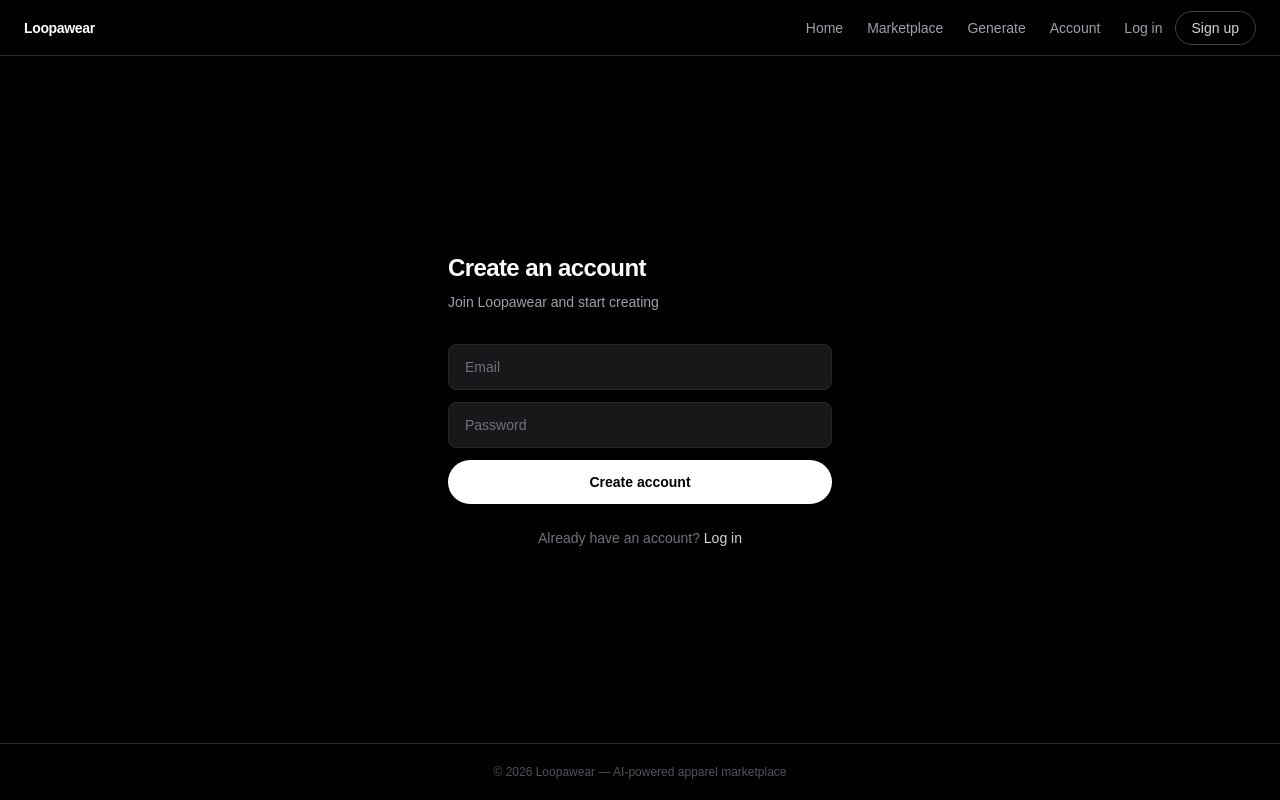
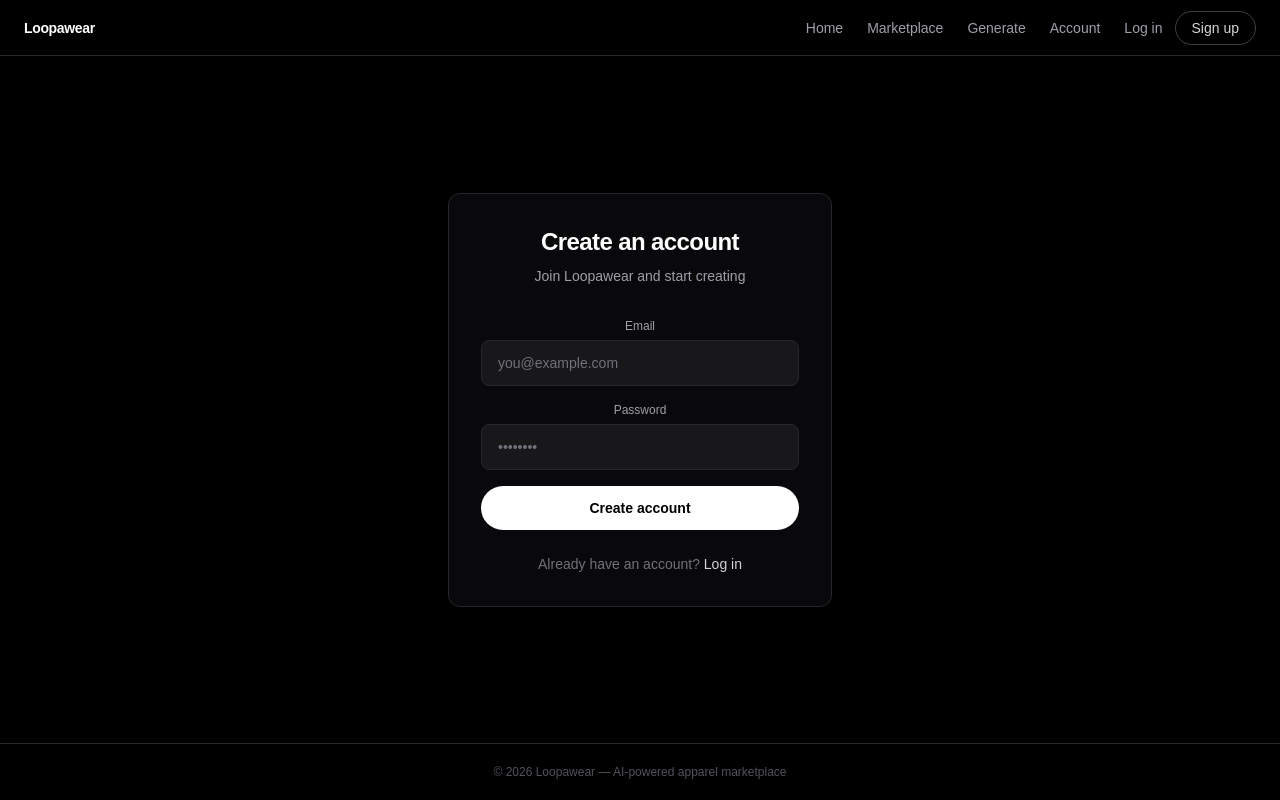
Before and after one commit to weversmat-loopa/Loopawear3, a Next.js app: page /signup in a window 1280 px wide. Built offline with nearby package versions, Linux system fonts and the light colour scheme.

Commit message:
refactor: improve auth page foundation with AuthCard and labeled inputs

```diff
--- a/src/app/login/page.tsx
+++ b/src/app/login/page.tsx
@@ -1,4 +1,5 @@
 import Link from "next/link";
+import AuthCard from "@/components/layout/AuthCard";
 import Button from "@/components/ui/Button";
 import Input from "@/components/ui/Input";
 import PageShell from "@/components/layout/PageShell";
@@ -6,16 +7,16 @@ import PageShell from "@/components/layout/PageShell";
 export default function LoginPage() {
   return (
     <PageShell>
-      <div className="w-full max-w-sm text-left">
-        <h1 className="text-2xl font-bold tracking-tight text-white">
-          Log in
-        </h1>
-        <p className="mt-2 text-sm text-zinc-400">
-          Welcome back to Loopawear
-        </p>
-        <div className="mt-8 flex flex-col gap-3">
-          <Input type="email" placeholder="Email" />
-          <Input type="password" placeholder="Password" />
+      <AuthCard title="Log in" description="Welcome back to Loopawear">
+        <div className="mt-8 flex flex-col gap-4">
+          <div className="flex flex-col gap-1.5">
+            <label htmlFor="email" className="text-xs font-medium text-zinc-400">Email</label>
+            <Input id="email" type="email" name="email" autoComplete="email" placeholder="you@example.com" />
+          </div>
+          <div className="flex flex-col gap-1.5">
+            <label htmlFor="password" className="text-xs font-medium text-zinc-400">Password</label>
+            <Input id="password" type="password" name="password" autoComplete="current-password" placeholder="••••••••" />
+          </div>
           <Button type="submit" fullWidth>Log in</Button>
         </div>
         <p className="mt-6 text-center text-sm text-zinc-500">
@@ -27,7 +28,7 @@ export default function LoginPage() {
             Sign up
           </Link>
         </p>
-      </div>
+      </AuthCard>
     </PageShell>
   );
 }
--- a/src/app/signup/page.tsx
+++ b/src/app/signup/page.tsx
@@ -1,4 +1,5 @@
 import Link from "next/link";
+import AuthCard from "@/components/layout/AuthCard";
 import Button from "@/components/ui/Button";
 import Input from "@/components/ui/Input";
 import PageShell from "@/components/layout/PageShell";
@@ -6,16 +7,19 @@ import PageShell from "@/components/layout/PageShell";
 export default function SignupPage() {
   return (
     <PageShell>
-      <div className="w-full max-w-sm text-left">
-        <h1 className="text-2xl font-bold tracking-tight text-white">
-          Create an account
-        </h1>
-        <p className="mt-2 text-sm text-zinc-400">
-          Join Loopawear and start creating
-        </p>
-        <div className="mt-8 flex flex-col gap-3">
-          <Input type="email" placeholder="Email" />
-          <Input type="password" placeholder="Password" />
+      <AuthCard
+        title="Create an account"
+        description="Join Loopawear and start creating"
+      >
+        <div className="mt-8 flex flex-col gap-4">
+          <div className="flex flex-col gap-1.5">
+            <label htmlFor="email" className="text-xs font-medium text-zinc-400">Email</label>
+            <Input id="email" type="email" name="email" autoComplete="email" placeholder="you@example.com" />
+          </div>
+          <div className="flex flex-col gap-1.5">
+            <label htmlFor="password" className="text-xs font-medium text-zinc-400">Password</label>
+            <Input id="password" type="password" name="password" autoComplete="new-password" placeholder="••••••••" />
+          </div>
           <Button type="submit" fullWidth>Create account</Button>
         </div>
         <p className="mt-6 text-center text-sm text-zinc-500">
@@ -27,7 +31,7 @@ export default function SignupPage() {
             Log in
           </Link>
         </p>
-      </div>
+      </AuthCard>
     </PageShell>
   );
 }
--- /dev/null
+++ b/src/components/layout/AuthCard.tsx
@@ -0,0 +1,19 @@
+interface AuthCardProps {
+  title: string;
+  description: string;
+  children: React.ReactNode;
+}
+
+export default function AuthCard({
+  title,
+  description,
+  children,
+}: AuthCardProps) {
+  return (
+    <div className="w-full max-w-sm rounded-xl border border-zinc-800 bg-zinc-950 p-8">
+      <h1 className="text-2xl font-bold tracking-tight text-white">{title}</h1>
+      <p className="mt-2 text-sm text-zinc-400">{description}</p>
+      {children}
+    </div>
+  );
+}
```
